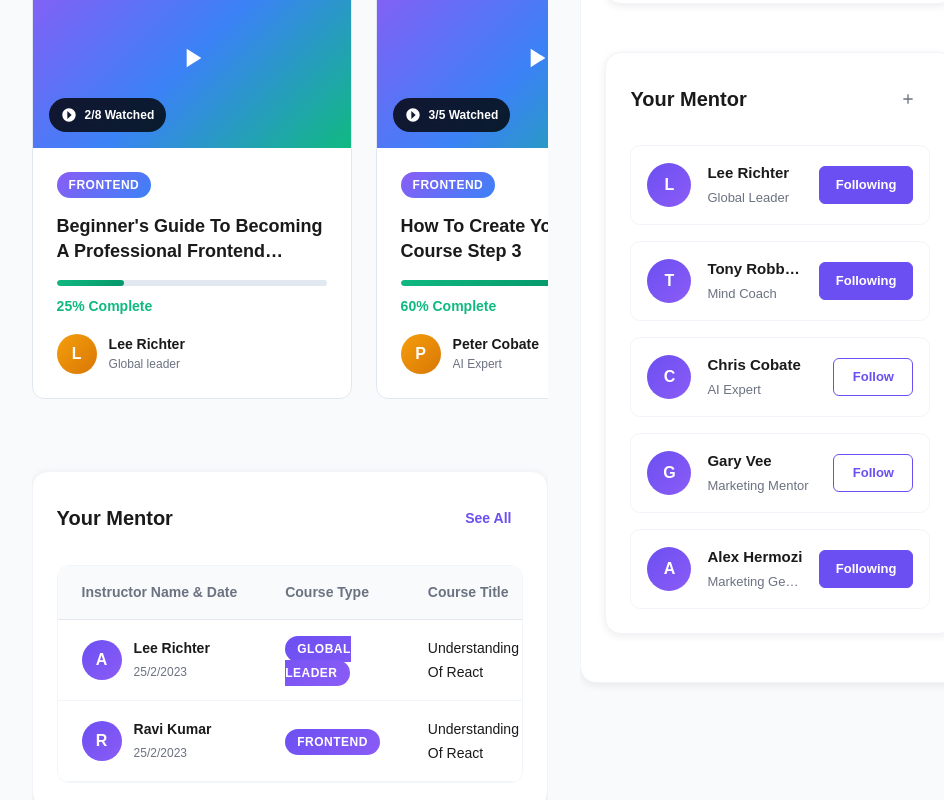
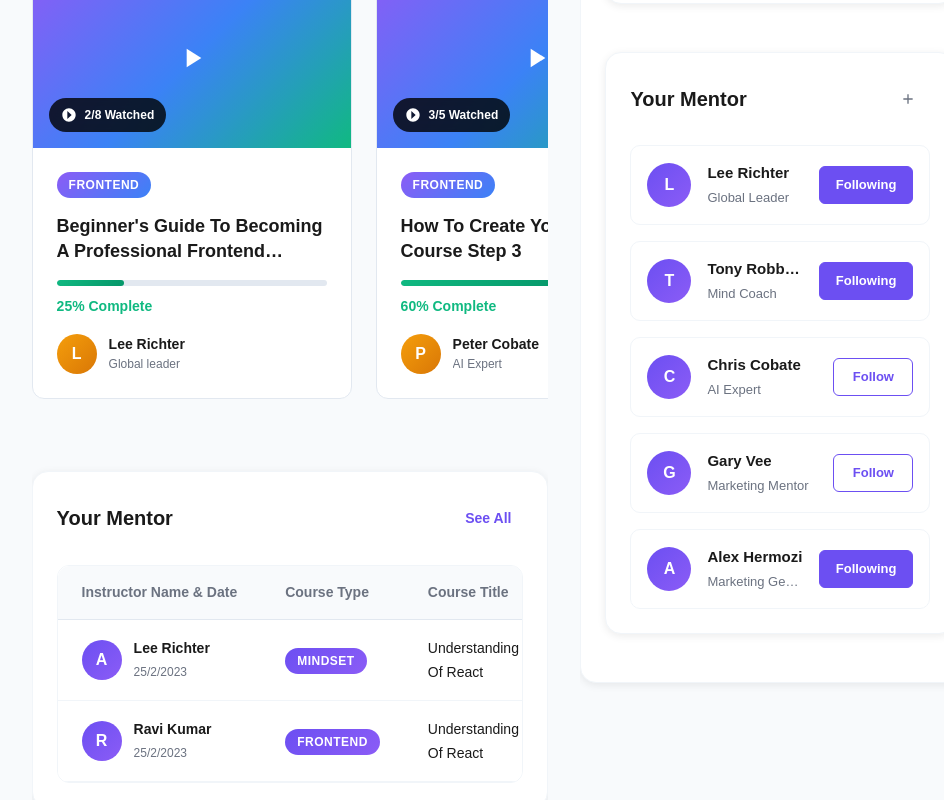
Before and after one commit to xthemadgenius/genjen, a Next.js app in the folder web-app/: page /dashboard in a window 1280 px wide. Shown: the part 968-1768 px from the top of the page, without its empty margins (274-1218 px from the left). Built offline with nearby package versions, Linux system fonts and the light colour scheme.

Commit message:
name changes 2

```diff
--- a/web-app/src/components/dashboard/TaskList.tsx
+++ b/web-app/src/components/dashboard/TaskList.tsx
@@ -25,7 +25,7 @@ const defaultTasks: TaskItem[] = [
     id: '1',
     instructorName: 'Lee Richter',
     instructorDate: '25/2/2023',
-    courseType: 'Global Leader',
+    courseType: 'Mindset',
     courseTitle: 'Understanding Concept Of React',
     instructor: {
       name: 'Aby Richter',
```
